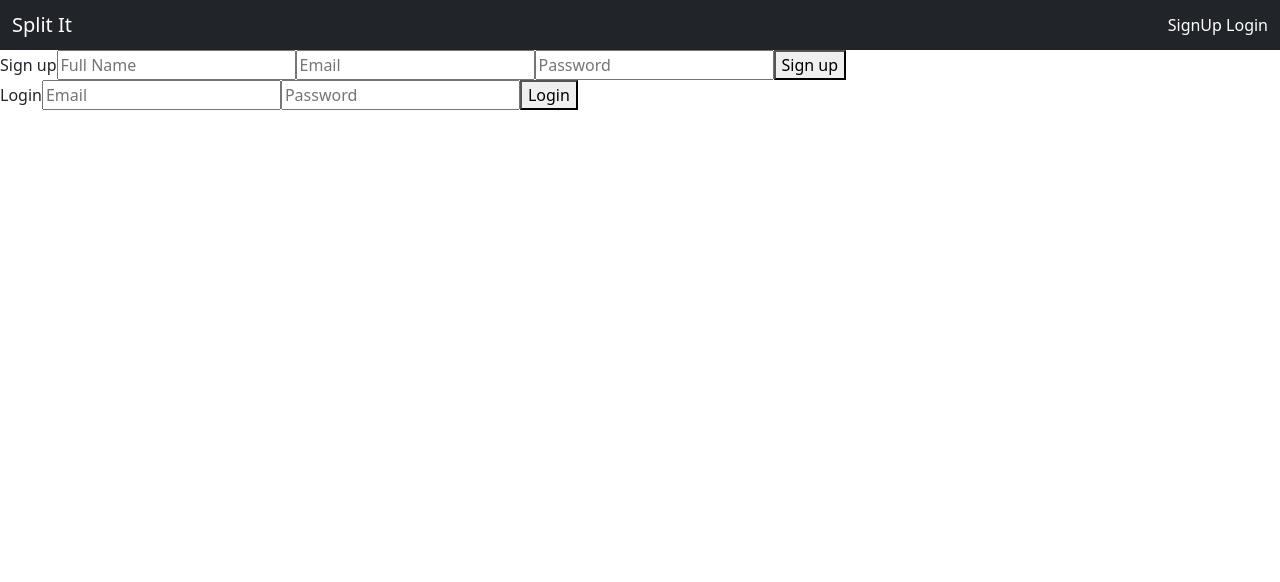
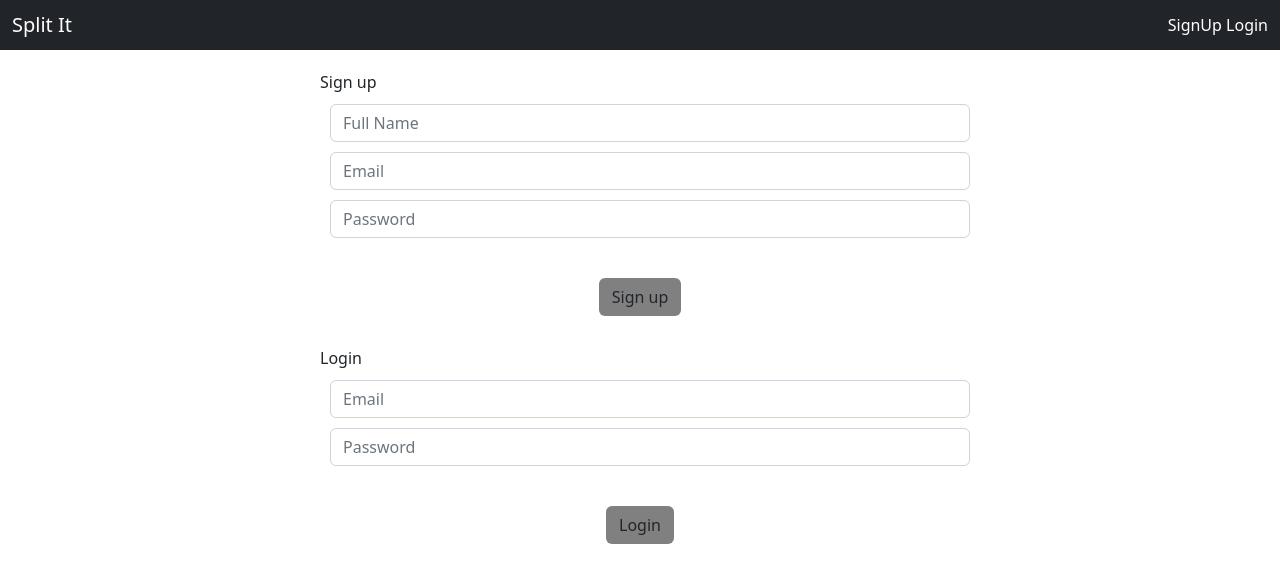
Before and after one commit to anadi45/Split-It, a React (Create React App) app in the folder client/: page /entry in a window 1280 px wide. Shown: the top 582 px of the page. Built offline with nearby package versions, Linux system fonts and the light colour scheme.

Commit message:
Styling Complete

```diff
--- a/client/src/App.js
+++ b/client/src/App.js
@@ -15,12 +15,12 @@ function App() {
       <Navbar />
       {cookies.token === undefined && <Navigate to="/entry" replace={true} />}
       <div style={divStyle}>
-        <div className='card' style={cardStyle}><Link to="/friendList" style={linkStyle}>Friend List</Link></div>
-        <div className='card' style={cardStyle}><Link to="/payback" style={linkStyle}>Pay Back</Link></div>
-        <div className='card' style={cardStyle}><Link to="/initiateTransaction" style={linkStyle}>Initiate Transaction</Link></div>
-        <div className='card' style={cardStyle}><Link to="/allTransactions" style={linkStyle}>All Transactions</Link></div>
-        <div className='card' style={cardStyle}><Link to="/paymentReport" style={linkStyle}>Payment Report</Link></div>
-        <div className='card' style={cardStyle}><Link to="/budget" style={linkStyle}>Budget Report</Link></div>
+        <Link to="/friendList" style={linkStyle}><div className='card' style={cardStyle}>Friend List</div></Link>
+        <Link to="/payback" style={linkStyle}><div className='card' style={cardStyle}>Pay Back</div></Link>
+        <Link to="/initiateTransaction" style={linkStyle}><div className='card' style={cardStyle}>Initiate Transaction</div></Link>
+        <Link to="/allTransactions" style={linkStyle}><div className='card' style={cardStyle}>All Transactions</div></Link>
+        <Link to="/paymentReport" style={linkStyle}><div className='card' style={cardStyle}>Payment Report</div></Link>
+        <Link to="/budget" style={linkStyle}><div className='card' style={cardStyle}>Budget Report</div></Link>
       </div>
     </div>
   );
--- a/client/src/components/entry/Entry.jsx
+++ b/client/src/components/entry/Entry.jsx
@@ -87,29 +87,44 @@ const Entry = () => {
         textAlign: "center"
     }
 
+    const divStyle = {
+        width: "50%",
+        margin: "auto",
+        marginTop: "20px"
+    }
+
+    const buttonStyle = {
+        background: "gray",
+        margin: "30px"
+    }
+
     return (
         <>
             <Navbar/>
             {notification && <p style={notificationStyle}>{message}</p>}
             {warning && <p style={warningStyle}>{message}</p>}
-            <div>
+            <div style={divStyle}>
                 <div className="main">
                     <div className="signup">
-                        <form onSubmit={signUp}>
+                        <form onSubmit={signUp} className='form-group'>
                             <label htmlFor="chk" aria-hidden="true">Sign up</label>
-                            <input type="text" name="name" placeholder="Full Name"/>
-                            <input type="email" name="email" placeholder="Email"/>
-                            <input type="password" name="password" placeholder="Password"/>
-                            <button>Sign up</button>
+                            <input autoComplete="off" type="text" name="name" placeholder="Full Name" className='form-control' style={{margin: "10px"}}/>
+                            <input autoComplete="off" type="email" name="email" placeholder="Email" className='form-control' style={{margin: "10px"}}/>
+                            <input type="password" name="password" placeholder="Password" className='form-control' style={{margin: "10px"}}/>
+                            <div style={divStyle && {textAlign: "center"}}>
+                                <button style={buttonStyle} className='btn'>Sign up</button>
+                            </div>
                         </form>
                     </div>
 
                     <div className="login">
-                        <form onSubmit={logIn}>
+                        <form onSubmit={logIn} className='form-group'>
                             <label htmlFor="chk" aria-hidden="true">Login</label>
-                            <input type="email" name="email" placeholder="Email"/>
-                            <input type="password" name="password" placeholder="Password"/>
-                            <button>Login</button>
+                            <input autoComplete="off" type="email" name="email" placeholder="Email" className='form-control' style={{margin: "10px"}}/>
+                            <input type="password" name="password" placeholder="Password" className='form-control' style={{margin: "10px"}}/>
+                            <div style={divStyle && {textAlign: "center"}}>
+                                <button style={buttonStyle} className='btn'>Login</button>
+                            </div>
                         </form>
                     </div>
                 </div>
--- a/client/src/components/payment/Payback.jsx
+++ b/client/src/components/payment/Payback.jsx
@@ -69,20 +69,32 @@ const Payback = () => {
         textAlign: "center"
     }
 
+    const divStyle = {
+        width: "50%",
+        margin: "auto",
+        marginTop: "20px"
+    }
+
+    const buttonStyle = {
+        background: "gray",
+        margin: "30px"
+    }
+
   return (
     <div>
         <Navbar/>
         {warning && <p style={warningStyle}>{message}</p>}
-        <h4>Pending Payments</h4>
+        <div style={divStyle}>
+            <h3>Pending Payments</h3>
                     {
                         payments.map((trans,idx)=>{
                             return (
-                            <div key={idx}>
-                                <div>{idx+1}</div>
-                                <div>{trans.title}</div>
-                                <div>{(trans.totalAmount-trans.share)/(trans.splitList).length}</div>
-                                <div>{new Date(trans.date).toLocaleDateString('en-GB')}</div>
-                                <button className='btn btn-primary' onClick={()=>{
+                                <div key={idx} className='card' style={{margin: "20px"}}>
+                                    <div style={divStyle}><b>S No. </b>{idx+1}</div>
+                                    <div style={divStyle}><b>Title - </b>{trans.title}</div>
+                                    <div style={divStyle}><b>Amount - </b>{(trans.totalAmount-trans.share)/(trans.splitList).length}</div>
+                                    <div style={divStyle}><b>Transaction Date - </b>{new Date(trans.date).toLocaleDateString('en-GB')}</div>
+                                    <button style={buttonStyle} className='btn' onClick={()=>{
                                         handlePay((trans.totalAmount-trans.share)/(trans.splitList).length,trans._id)
                                     }}>Pay Back</button>
                                 </div>
@@ -90,6 +102,7 @@ const Payback = () => {
                         })
                     }
         </div>
+    </div>
   )
 }
 
--- a/client/src/components/payment/Report.jsx
+++ b/client/src/components/payment/Report.jsx
@@ -30,13 +30,26 @@ const Report = () => {
                 setYow(res.data.youOwe);
             }
         })
-    },[])
+    },[]);
+
+    const divStyle = {
+      width: "50%",
+      margin: "auto",
+      marginTop: "20px"
+  }
+
   return (
     <div>
         <Navbar/>
-        <h1>Payment Report</h1>
-        <div>Others owe you - {woy}</div>
-        <div>You owe others - {yow}</div>
+        <div style={divStyle}>
+          <h3>Payment Report</h3>
+          <div>
+            <b>Others owe you - </b>{woy}
+          </div>
+          <div>
+            <b>You owe others - </b>{yow}
+          </div>
+        </div>
     </div>
   )
 }
--- a/client/src/components/transactions/All.jsx
+++ b/client/src/components/transactions/All.jsx
@@ -41,21 +41,27 @@ const All = () => {
         textAlign: "center"
     }
 
+    const divStyle = {
+        width: "50%",
+        margin: "auto",
+        marginTop: "20px"
+    }
+
     return (
         <div>
             <Navbar/>
             {warning && <p style={warningStyle}>{message}</p>}
-            <div>
-                <h4>All Transactions</h4>
+            <div style={divStyle}>
+                <h3>All Transactions</h3>
                 {
                     transactions.map((trans,idx)=>{
                         return (
-                            <div key={idx}>
-                                <div>{idx+1}</div>
-                                <div>{trans.title}</div>
-                                <div>{trans.totalAmount}</div>
-                                <div>{trans.recoverd}</div>
-                                <div>{new Date(trans.date).toLocaleDateString('en-GB')}</div>
+                            <div key={idx}  className='card' style={{margin: "20px"}}>
+                                <div style={divStyle}><b>S No. </b>{idx+1}</div>
+                                <div style={divStyle}><b>Title - </b>{trans.title}</div>
+                                <div style={divStyle}><b>Total Amount - </b>{trans.totalAmount}</div>
+                                <div style={divStyle}><b>Total Recovered - </b>{trans.recoverd}</div>
+                                <div style={divStyle}><b>Transaction Date - </b>{new Date(trans.date).toLocaleDateString('en-GB')}</div>
                             </div>
                         )
                     })
--- a/client/src/components/transactions/Initiate.jsx
+++ b/client/src/components/transactions/Initiate.jsx
@@ -97,39 +97,62 @@ const Initiate = () => {
       textAlign: "center"
   }
 
+  const divStyle = {
+    width: "50%",
+    margin: "auto",
+    marginTop: "20px"
+  }
+
+  const buttonStyle = {
+    background: "gray",
+    margin: "30px"
+  }
+
   return (
 
     <div>
       <Navbar/>
       {notification && <p style={notificationStyle}>{message}</p>}
       {warning && <p style={warningStyle}>{message}</p>}
-        Initiate New Transaction
+      <div style={divStyle}>
+        <h3>Initiate New Transaction</h3>
         <form onSubmit={initiateTransaction}>
+          <div>
             <label>Title</label>
-            <input type="text" name='title'/>
+            <input type="text" name='title' className='form-control'/>
             <label>Amount</label>
-            <input type="number" name="amount"/>
+            <input type="number" name="amount" className='form-control'/>
+          </div>
+          <div>
             <label>Spending Category</label>
-            <select name="spendingType">
+            <select name="spendingType" className='form-control'>
               <option>Entertainment</option>
               <option>Sports</option>
               <option>Education</option>
               <option>Others</option>
             </select>
+          </div>
+          <div>
             <label>Split List (Use Ctrl to select multiple memmbers)</label>
-            <select name="splitList" multiple onChange={handleChange}>
+            <select name="splitList" multiple onChange={handleChange} className="form-control">
               {friends.length>0 && friends.map((name,idx)=>{
                 return (
                   <option value={ids[idx]}>{name}</option>
-                )
-              })}
+                  )
+                })}
             </select>
+          </div>
+          <div>
             <label>Your Share</label>
-            <input type='number' name="share"/>
-          <button type="submit">
-            Initiate Transaction
-          </button>
+            <input type='number' name="share" className="form-control"/>
+          </div>
+          <div style={divStyle  && {textAlign:"center"}}>
+            <button type="submit" className='btn' style={buttonStyle}>
+              Initiate Transaction
+            </button>
+          </div>
         </form>
+      </div>
     </div>
   )
 }
```
Lines whose indentation alone changed are shown as unchanged.
